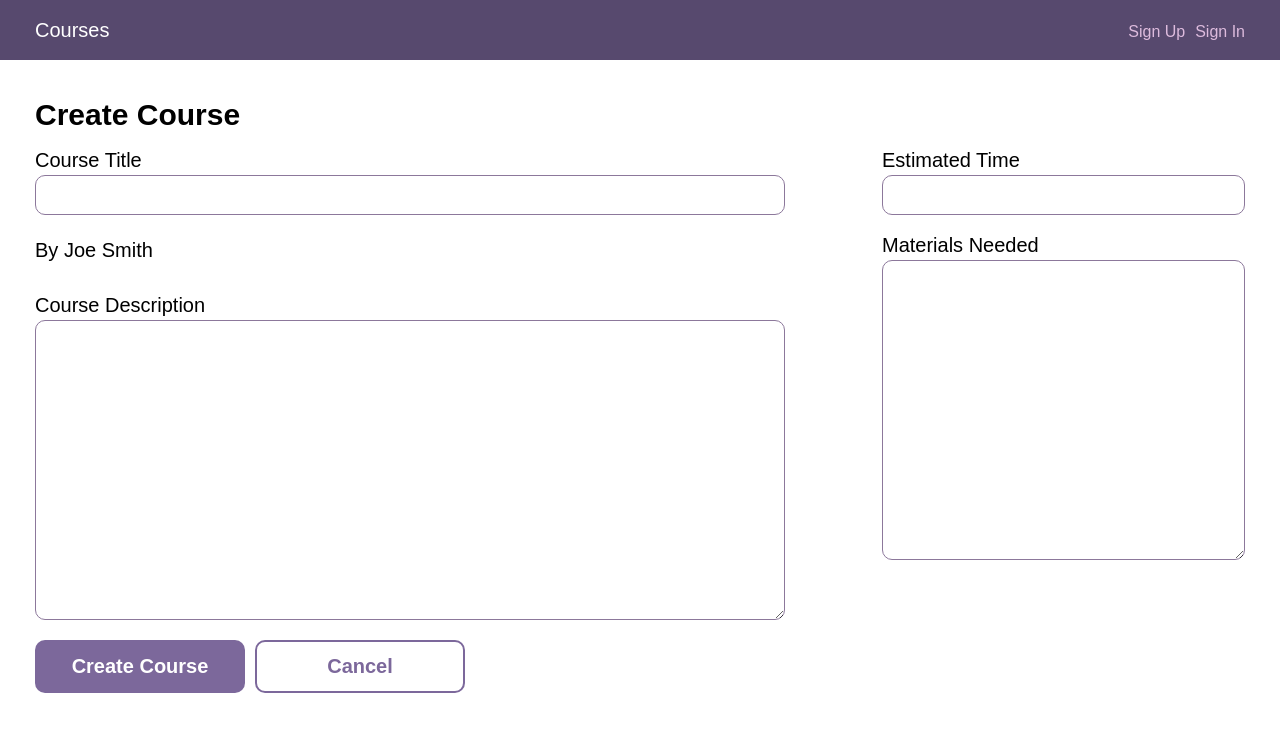
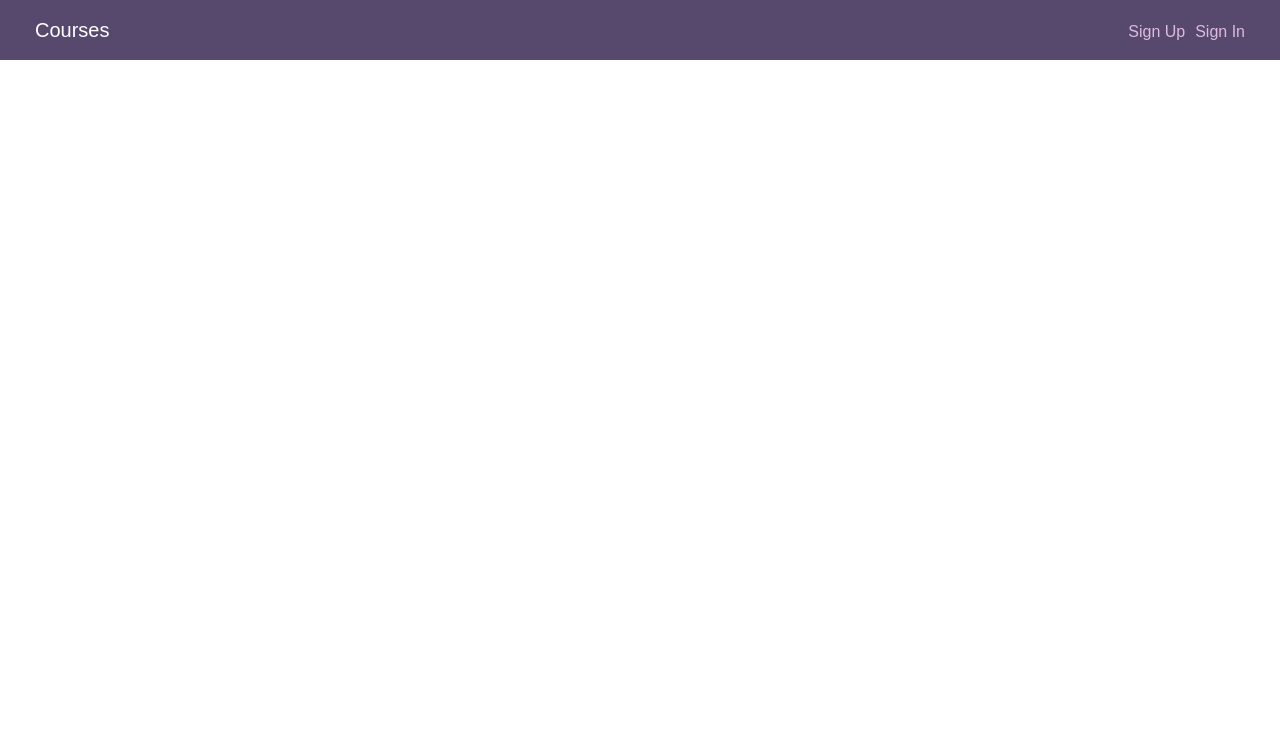
Before and after one commit to sahvsergio/Treehouse_Full-Stack_JavaScript_Techdegree_unit10, a React (Vite) app in the folder client/: page /courses/create in a window 1280 px wide. Shown: the top 732 px of the page. Built offline with nearby package versions, Linux system fonts and the light colour scheme.

Commit message:
issue with create route

```diff
--- a/client/src/apiHelper.js
+++ b/client/src/apiHelper.js
@@ -4,12 +4,14 @@ export const api=(
     body=null,
     credentials=null)=>{
     const url="http://localhost:5000/api"+path;
+    console.log("Credentials being sent into the api:", credentials);
 
     const options={
         method:method,
         headers:{}
 
     };
+
     if(body){
         options.body=JSON.stringify(body)
         options.headers['Content-Type']="application/json;charset=utf-8";
--- a/client/src/components/CreateCourse.jsx
+++ b/client/src/components/CreateCourse.jsx
@@ -1,5 +1,5 @@
 import React from "react";
-import { useRef,useState, useContext } from 'react';
+import { useRef, useState, useContext } from 'react';
 import { Link, useNavigate } from 'react-router-dom';
 import UserContext from '../context/UserContext';
 import { api } from "../apiHelper";
@@ -7,49 +7,78 @@ import { api } from "../apiHelper";
 
 const CreateCourse = () => {
     const navigate = useNavigate()
-    const { actions } = useContext(UserContext);
-    let courseTitle=useRef(null);
-    let courseDescription=useRef(null);
-    let estimatedTime=useRef(null);
-    let materialsNeeded=useRef(null);
-
-
+    const { authUser } = useContext(UserContext);
+    let courseTitle = useRef(null);
+    let courseDescription = useRef(null);
+    let estimatedTime = useRef(null);
+    let materialsNeeded = useRef(null);
+    console.log(authUser);
 
     const [errors, setErrors] = useState([]);
 
 
-    const handleSubmit=async (event)=>{
+
+    const handleSubmit = async (event) => {
+
+
         event.preventDefault();
+        if (!authUser) {
+            navigate('/signin');
+
+        }
+        else {
+            const credentials = {
+                emailAddress: authUser.emailAddress,
+                password: authUser.password
+            }
+            console.log("Credentials being sent:", credentials);
+        }
+
         let course = {
             title: courseTitle.current.value,
             description: courseDescription.current.value,
             estimatedTime: estimatedTime.current.value,
-            materialsNeeded: materialsNeeded.current.value
+            materialsNeeded: materialsNeeded.current.value,
+            userId:authUser.id
+        }
+        console.log({course});
+
+
+
+        try {
+
+            let response = await api('/courses', 'POST', course,credentials)
+            if(response.status===201){
+            console.log({response})
+        }else if(response.status===400){
+            const data=await response.json();
+            setErrors(data.errors);
+
+        }
+        else{
+            throw new Error();
         }
 
 
 
-        try{
-            let response= await api('/courses', 'POST',course, null )
-            console.log(response);
 
         }
-        catch(error){
-            console.log(error) ;
+        catch (error) {
+            console.log(error);
 
         }
 
 
-}
+    }
 
     const handleCancel = (event) => {
         event.preventDefault();
         navigate('/')
 
-      }
+    }
     return (
-    <main>
-            <div className="wrap">
+        <main>
+            {authUser ? (<div className="wrap">
                 <h2>Create Course</h2>
                 {errors.length ? (
                     <div className="validation--errors">
@@ -60,36 +89,53 @@ const CreateCourse = () => {
                     </div>
 
                 ) : (null)}
-                <form>
+
+                <form onSubmit={handleSubmit}>
                     <div className="main--flex">
                         <div>
                             <label htmlFor="courseTitle">Course Title</label>
-                            <input id="courseTitle" name="courseTitle" type="text" value=""/>
+                            <input
+                                id="courseTitle"
+                                name="courseTitle"
+                                type="text"
+                                ref={courseTitle} />
 
-                                <p>By Joe Smith</p>
+                            <p>By: {authUser.firstName} {authUser.lastName}</p>
 
-                                <label htmlFor="courseDescription">Course Description</label>
-                                <textarea id="courseDescription" name="courseDescription"></textarea>
+                            <label htmlFor="courseDescription">Course Description</label>
+                            <textarea
+                                id="courseDescription"
+                                name="courseDescription"
+                                ref={courseDescription}></textarea>
                         </div>
                         <div>
                             <label htmlFor="estimatedTime">Estimated Time</label>
-                            <input id="estimatedTime" name="estimatedTime" type="text" value=""/>
+                            <input
+                                id="estimatedTime"
+                                name="estimatedTime"
+                                type="text"
+                                ref={estimatedTime} />
 
-                                <label htmlFor="materialsNeeded">Materials Needed</label>
-                                <textarea id="materialsNeeded" name="materialsNeeded"></textarea>
+                            <label htmlFor="materialsNeeded">Materials Needed</label>
+                            <textarea
+                                id="materialsNeeded"
+                                name="materialsNeeded"
+                                ref={materialsNeeded}></textarea>
                         </div>
                     </div>
                     <button className="button" type="submit">Create Course</button>
                     <button className="button button-secondary" onClick={handleCancel} >Cancel</button>
                 </form>
-            </div>
+            </div>):(null)}
+
         </main>
 
 
 
 
 
-    )}
+    )
+}
 
 
 
--- a/client/src/context/UserContext.jsx
+++ b/client/src/context/UserContext.jsx
@@ -12,7 +12,7 @@ export const UserProvider = (props) => {
 
       if (response.status === 200) {
         const userData = await response.json();
-        setAuthUser(userData);
+        setAuthUser({...userData,password:credentials.password});
         return userData;
       } else if (response.status === 401) {
         return null;
```
Also changed, not shown: 1 other file (tests, documents, lock files or other folders).
